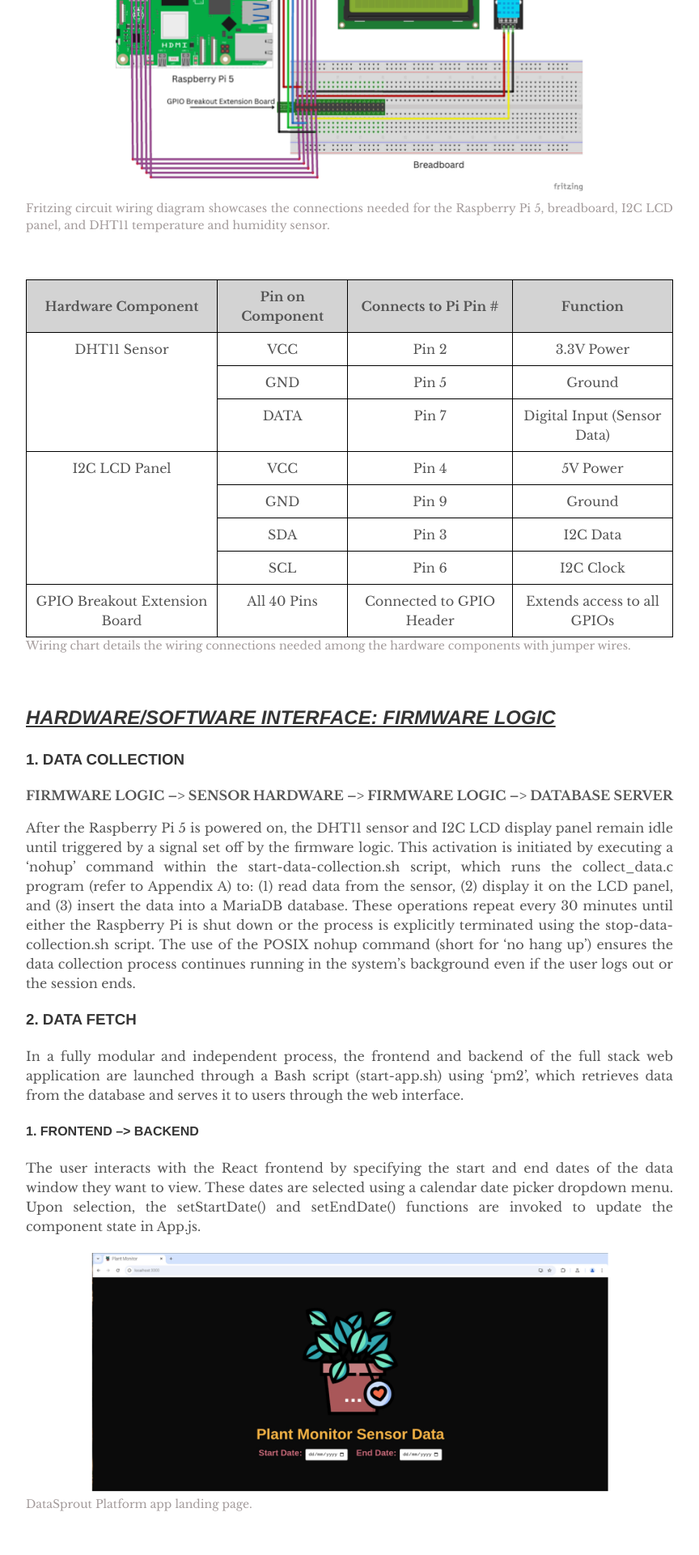
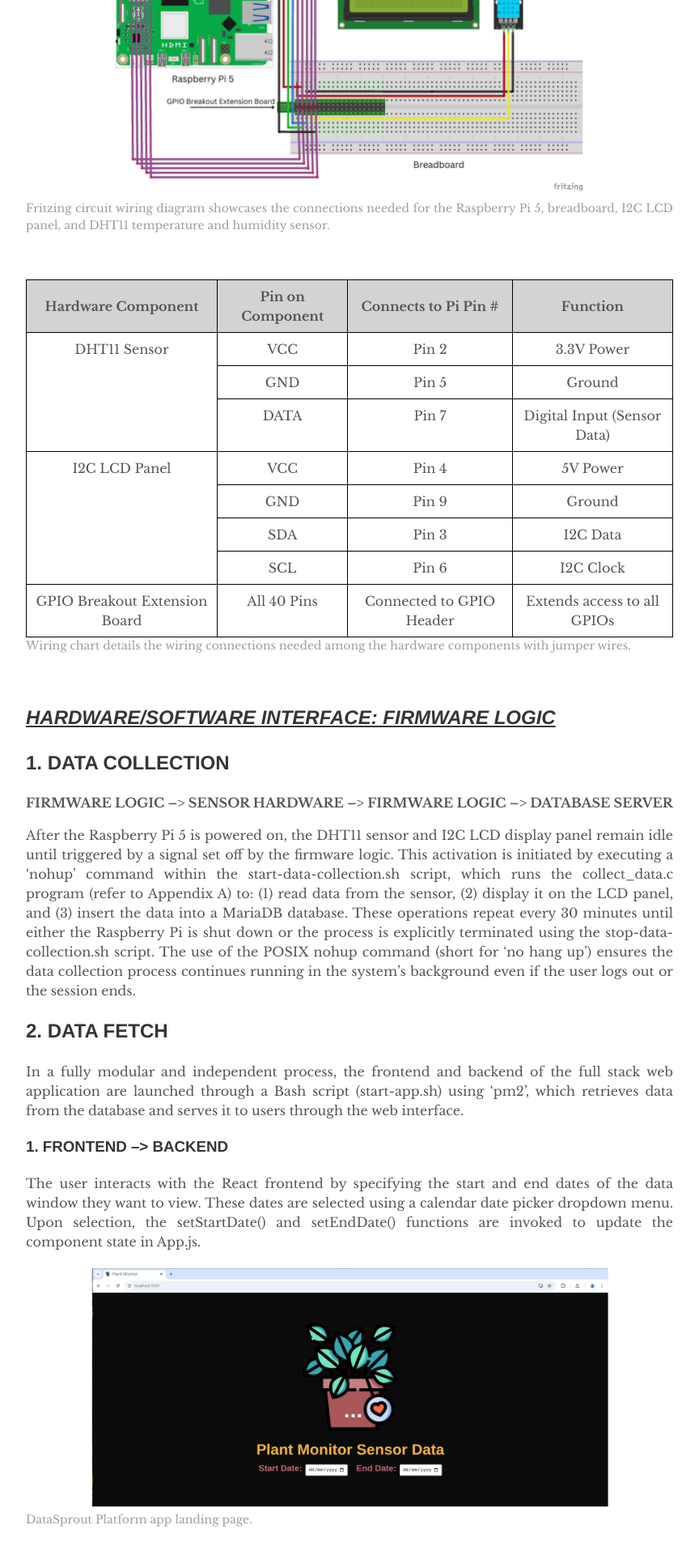
Before and after one commit to jackiechanmakes/jackiechanmakes.github.io, a Jekyll site: the page built from _posts/2025-04-19-plant-monitor.md, in a window 1280 px wide. Shown: the part 4480-6400 px from the top of the page at 81% size, without its empty margins (208-1072 px from the left). Built offline with Jekyll 4.4.1, drawn with Linux system fonts in a browser that asks for light colours; comment, search, counter and statistics services are not loaded.

Commit message:
Add formatting

```diff
--- a/_posts/2025-04-19-plant-monitor.md
+++ b/_posts/2025-04-19-plant-monitor.md
@@ -139,17 +139,17 @@ A Raspberry Pi 5, equipped with a GPIO 40-pin Breakout Extension Board, is conne
 
 ## ***<u>HARDWARE/SOFTWARE INTERFACE: FIRMWARE LOGIC</u>***
 
-### **1.	DATA COLLECTION**
+## **1.	DATA COLLECTION**
 
 **FIRMWARE LOGIC --> SENSOR HARDWARE --> FIRMWARE LOGIC --> DATABASE SERVER**
 
 After the Raspberry Pi 5 is powered on, the DHT11 sensor and I2C LCD display panel remain idle until triggered by a signal set off by the firmware logic. This activation is initiated by executing a ‘nohup’ command within the start-data-collection.sh script, which runs the collect_data.c program (refer to Appendix A) to: (1) read data from the sensor, (2) display it on the LCD panel, and (3) insert the data into a MariaDB database. These operations repeat every 30 minutes until either the Raspberry Pi is shut down or the process is explicitly terminated using the stop-data-collection.sh script. The use of the POSIX nohup command (short for 'no hang up') ensures the data collection process continues running in the system’s background even if the user logs out or the session ends.
 
-### **2.	DATA FETCH**
+## **2.	DATA FETCH**
 
 In a fully modular and independent process, the frontend and backend of the full stack web application are launched through a Bash script (start-app.sh) using ‘pm2’, which retrieves data from the database and serves it to users through the web interface.
 
-#### 1. **FRONTEND --> BACKEND**
+### 1. **FRONTEND --> BACKEND**
 
 The user interacts with the React frontend by specifying the start and end dates of the data window they want to view. These dates are selected using a calendar date picker dropdown menu. Upon selection, the setStartDate() and setEndDate() functions are invoked to update the component state in App.js.
 
@@ -172,7 +172,7 @@ After React re-renders App.js with the new state, a useEfect hook that watches [
 - http://localhost:8080/api/stats?startDate=${startDate}&endDate=${endDate}
   - Returns aggregated data statistics including minimum, maximum, and average values.
 
-#### 2. **BACKEND --> FIRMWARE LOGIC --> DATABASE SERVER**
+### 2. **BACKEND --> FIRMWARE LOGIC --> DATABASE SERVER**
 
 A Node.js server (Server.js) built with the Express framework exposes two API endpoints: /api/data and /api/stats.
 
```
